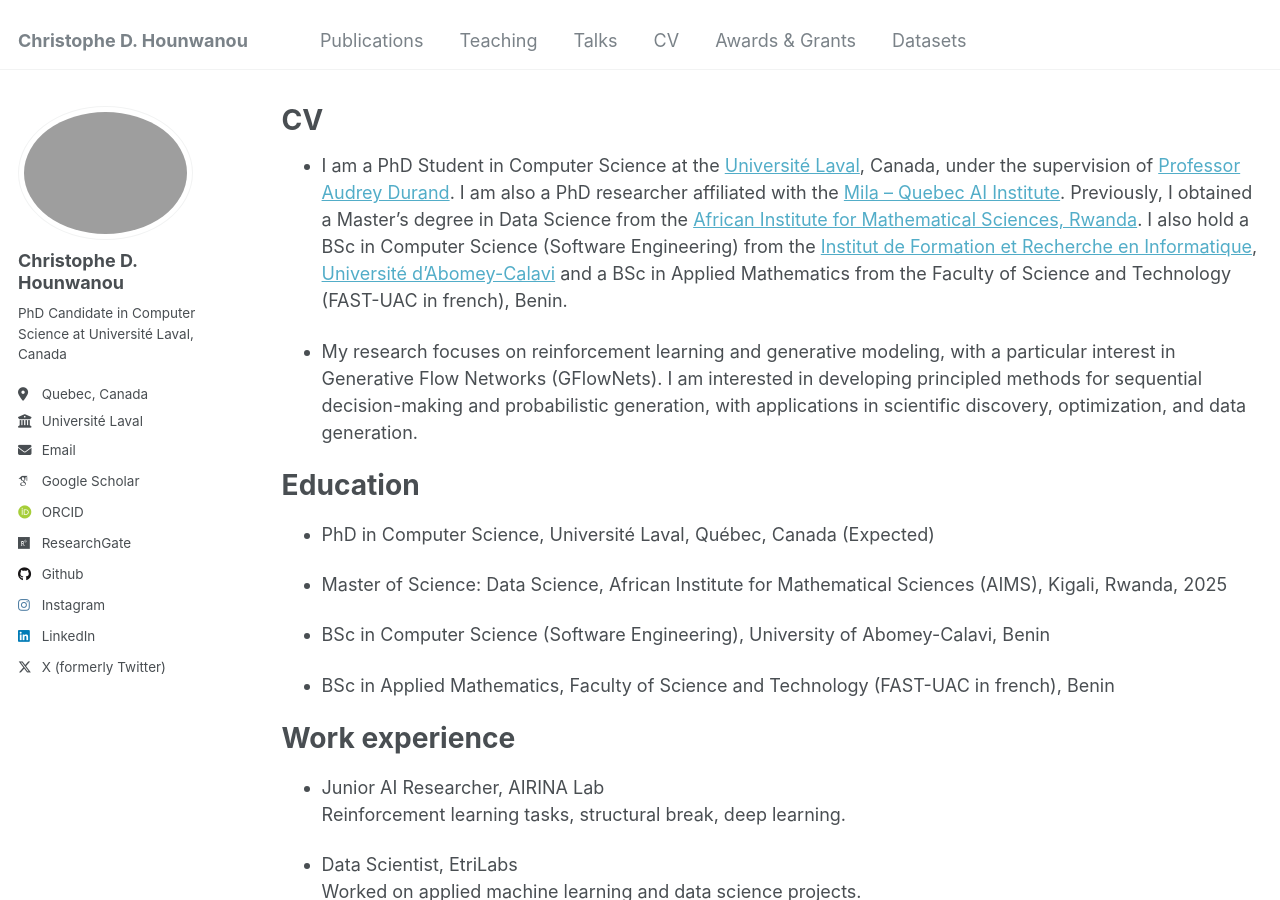
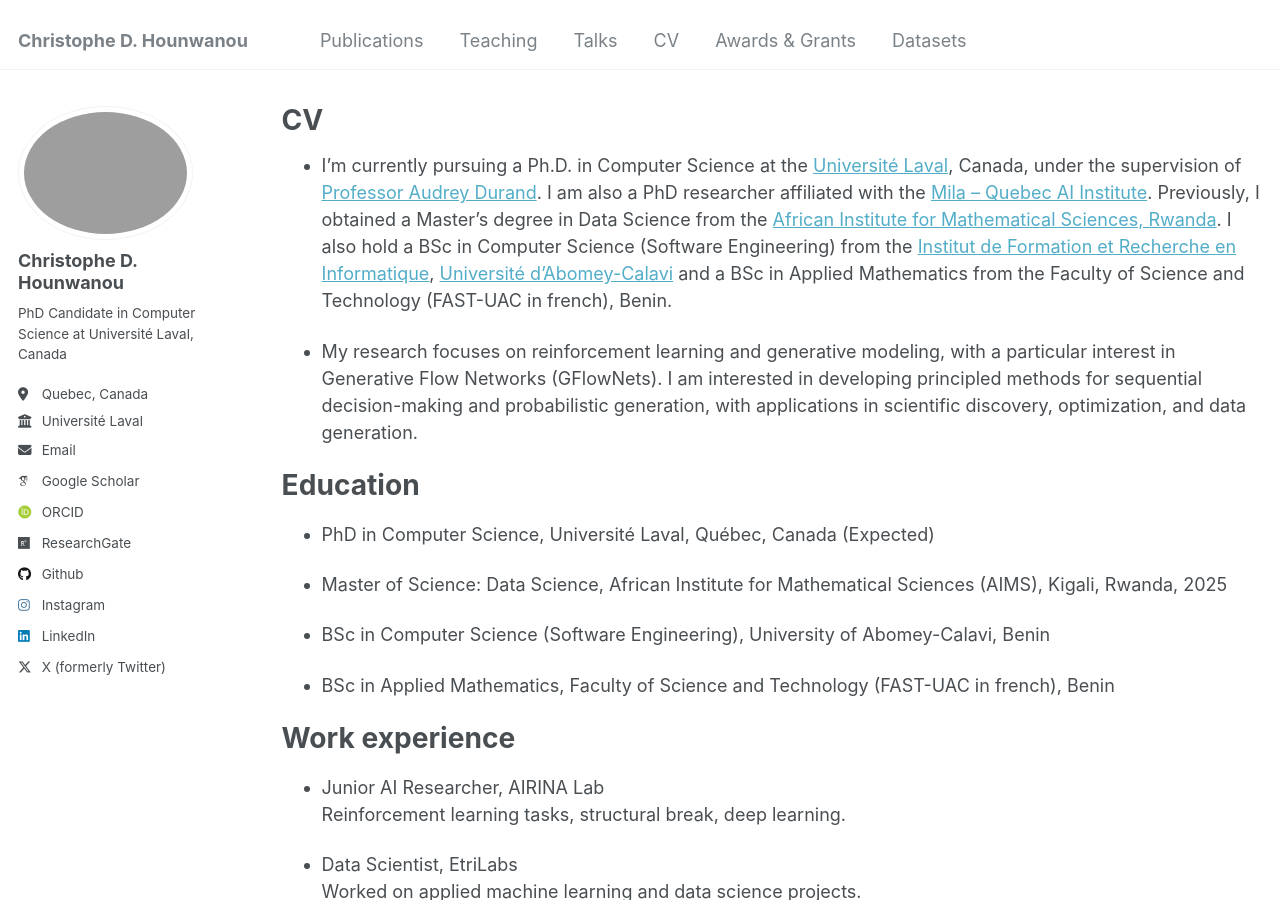
Before and after one commit to chrishounwanou/chrishounwanou.github.io, a Jekyll site: the page built from _pages/cv.md, in a window 1280 px wide and 900 px high. Built offline with Jekyll 4.4.1, drawn with Linux system fonts in a browser that asks for light colours; some web fonts are replaced.

Commit message:
Update cv.md

```diff
--- a/_pages/cv.md
+++ b/_pages/cv.md
@@ -9,7 +9,7 @@ redirect_from:
 
 {% include base_path %}
 
-- I am a PhD Student in Computer Science at the [Université Laval](https://www.ulaval.ca/), Canada, under the supervision of [Professor Audrey Durand](https://mila.quebec/fr/annuaire/audrey-durand). I am also a PhD researcher affiliated with the [Mila – Quebec AI Institute](https://mila.quebec/fr). Previously, I obtained a Master's degree in Data Science from the [African Institute for Mathematical Sciences, Rwanda](https://aims.ac.rw/). I also hold a BSc in Computer Science (Software Engineering) from the [Institut de Formation et Recherche en Informatique](https://ifri-uac.bj/), [Université d'Abomey-Calavi](https://www.uac.bj/) and a BSc in Applied Mathematics from the Faculty of Science and Technology (FAST-UAC in french), Benin.
+- I'm currently pursuing a Ph.D. in Computer Science at the [Université Laval](https://www.ulaval.ca/), Canada, under the supervision of [Professor Audrey Durand](https://mila.quebec/fr/annuaire/audrey-durand). I am also a PhD researcher affiliated with the [Mila – Quebec AI Institute](https://mila.quebec/fr). Previously, I obtained a Master's degree in Data Science from the [African Institute for Mathematical Sciences, Rwanda](https://aims.ac.rw/). I also hold a BSc in Computer Science (Software Engineering) from the [Institut de Formation et Recherche en Informatique](https://ifri-uac.bj/), [Université d'Abomey-Calavi](https://www.uac.bj/) and a BSc in Applied Mathematics from the Faculty of Science and Technology (FAST-UAC in french), Benin.
 
 - My research focuses on reinforcement learning and generative modeling, with a particular interest in Generative Flow Networks (GFlowNets). I am interested in developing principled methods for sequential decision-making and probabilistic generation, with applications in scientific discovery, optimization, and data generation.
 
```
